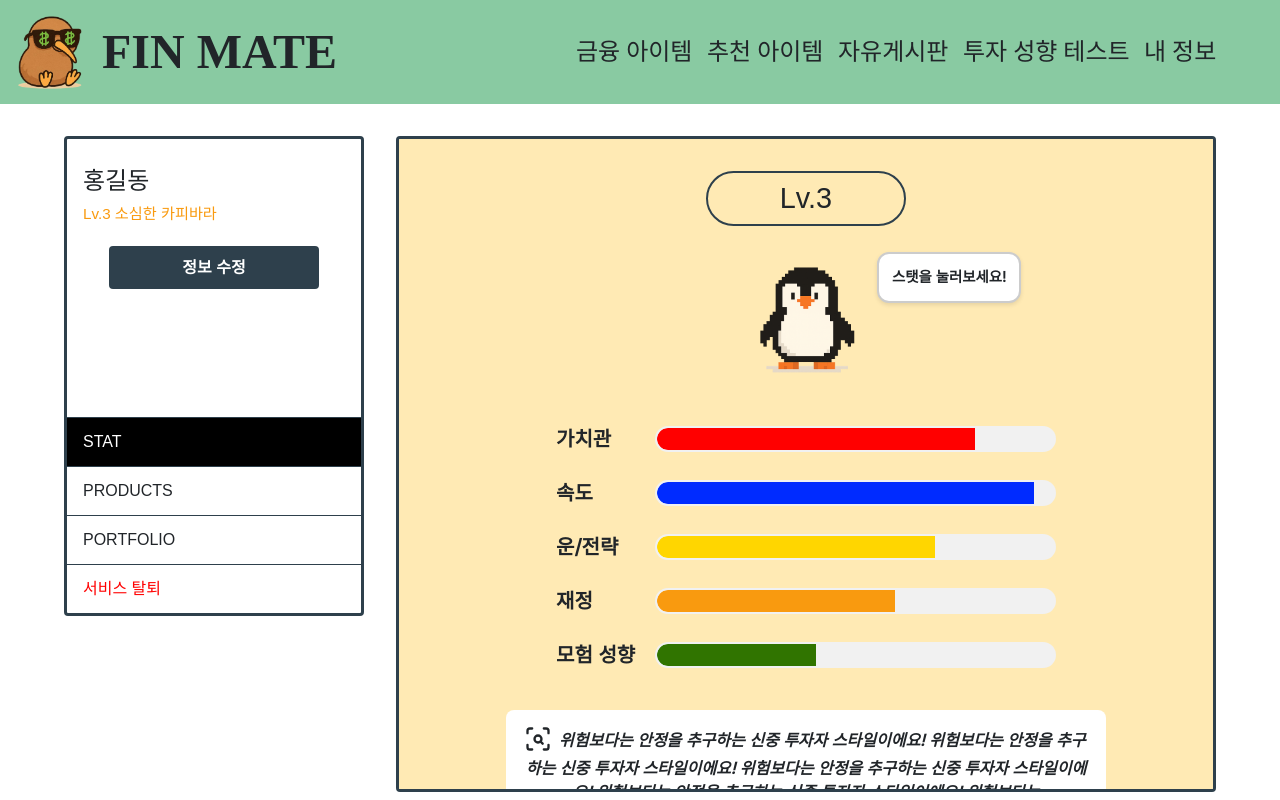
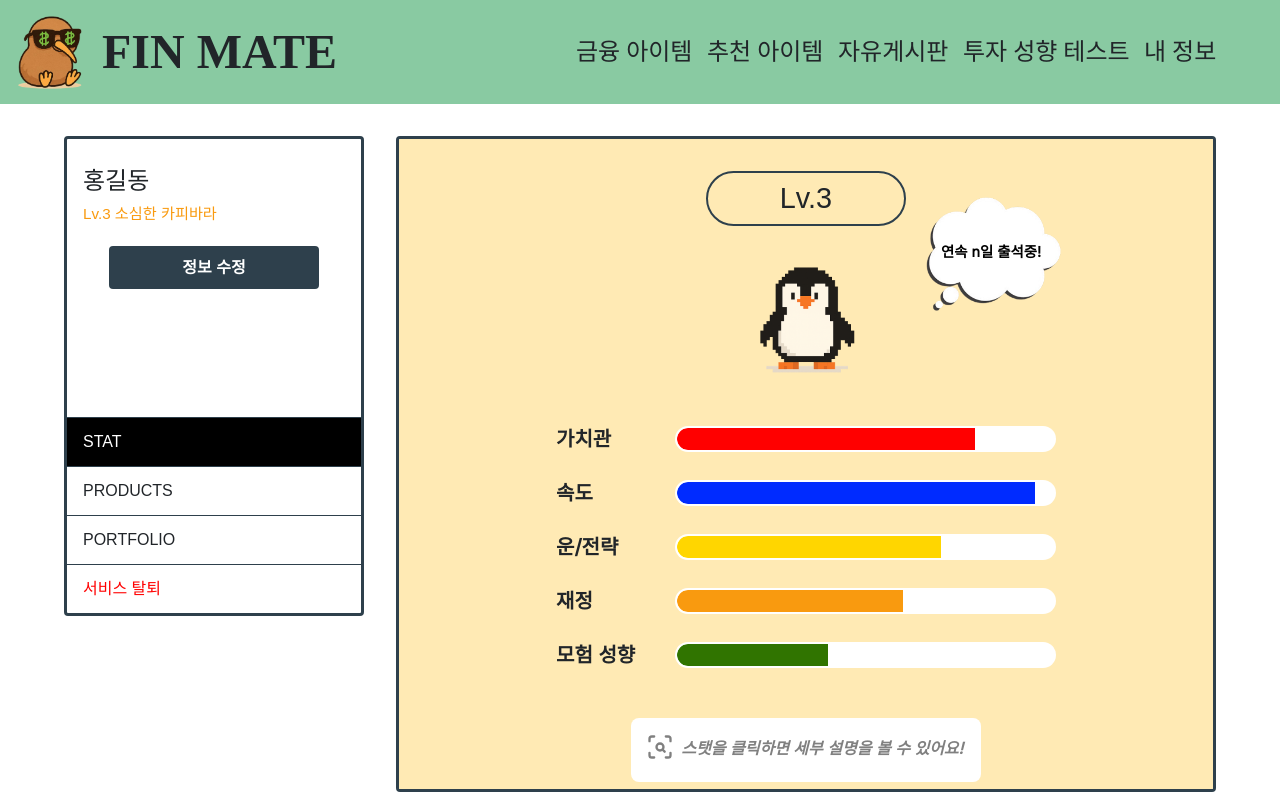
Before and after one commit to KB-technologia/FinMate_FE, a Vue app in the folder FinMate/: page /my-stats in a window 1280 px wide. Built offline with nearby package versions, Linux system fonts and the light colour scheme; a web font is replaced by a local one.

Commit message:
♻️ stat-bar 컴포넌트 분리하여 재사용

```diff
--- /dev/null
+++ b/FinMate/src/components/allshared/UserStatBar.vue
@@ -0,0 +1,88 @@
+<template>
+  <div class="bar-wrapper">
+    <div class="bar-label">{{ label }}</div>
+    <div
+      class="bar-track"
+      :class="{
+        active: interactive && active,
+        interactive: interactive,
+      }"
+      :style="{ borderColor: interactive && active ? color : 'transparent' }"
+      @click="interactive && handleClick()"
+    >
+      <div
+        class="bar-fill"
+        :class="{ full: percent === 100 }"
+        :style="{
+          width: percent + '%',
+          backgroundColor: color,
+        }"
+      />
+    </div>
+  </div>
+</template>
+
+<script setup>
+import { computed } from "vue";
+
+const props = defineProps({
+  label: String,
+  percent: Number,
+  color: String,
+  active: Boolean,
+  interactive: Boolean, // MyPage에서는 true, MainPage에서는 false
+});
+
+const emit = defineEmits(["click"]);
+
+const handleClick = () => {
+  emit("click");
+};
+</script>
+
+<style scoped>
+.bar-wrapper {
+  display: flex;
+  align-items: center;
+  gap: 1.2rem;
+  margin-bottom: 0.5rem;
+}
+
+.bar-label {
+  font-weight: bold;
+  width: 100px;
+  font-size: 1.25rem;
+  white-space: nowrap;
+}
+
+.bar-track {
+  flex: 1;
+  height: 26px;
+  background-color: var(--color-white);
+  border-radius: 14px;
+  overflow: hidden;
+  border: 2px solid transparent;
+  transition: border-color 0.3s ease;
+  cursor: default;
+}
+
+.bar-track.interactive {
+  cursor: pointer;
+}
+
+.bar-fill {
+  height: 100%;
+  border-radius: 14px 0 0 14px;
+  transition: width 0.5s ease;
+}
+
+.bar-fill.full {
+  border-radius: 14px;
+}
+
+.bar-track.active {
+  border: 2px solid var(--color-survey-blue);
+  padding: 2px;
+  box-sizing: border-box;
+}
+</style>
--- a/FinMate/src/components/info/UserStatsPanel.vue
+++ b/FinMate/src/components/info/UserStatsPanel.vue
@@ -3,54 +3,82 @@
     <h2 class="level-title">Lv.3</h2>
     <div class="character-section">
       <img src="@/assets/images/penguin.png" alt="캐릭터" class="character" />
-      <div class="speech-bubble">스탯을 눌러보세요!</div>
+      <div class="speech-bubble" v-if="showSpeech" @click="hideSpeech">
+        <span class="speech-text">연속 n일 출석중!</span>
+      </div>
     </div>
 
     <div class="bars">
-      <div v-for="stat in stats" :key="stat.name" class="bar-wrapper">
-        <div class="bar-label">{{ stat.name }}</div>
-        <div
-          class="bar-track"
-          :class="{ active: activeStat === stat.name }"
-          :style="{
-            borderColor: activeStat === stat.name ? stat.color : 'transparent',
-          }"
-          @click="selectStat(stat.name)"
-        >
-          <div
-            class="bar-fill"
-            :style="{ width: stat.value + '%', backgroundColor: stat.color }"
-          />
-        </div>
-      </div>
+      <UserStatBar
+        v-for="stat in stats"
+        :key="stat.name"
+        :label="stat.name"
+        :percent="stat.value"
+        :color="stat.color"
+        :active="activeStat === stat.name"
+        :interactive="true"
+        @click="selectStat(stat.name)"
+      />
     </div>
 
-    <p class="style-description" :style="{ borderColor: activeStatColor }">
+    <p
+      class="style-description"
+      :style="{
+        borderColor: activeStatColor,
+        color: activeStat ? 'var(--color-black)' : 'gray',
+      }"
+    >
       <ScanSearch class="icon-scan" />
-      위험보다는 안정을 추구하는 신중 투자자 스타일이에요! 위험보다는 안정을
-      추구하는 신중 투자자 스타일이에요! 위험보다는 안정을 추구하는 신중 투자자
-      스타일이에요! 위험보다는 안정을 추구하는 신중 투자자 스타일이에요!
-      위험보다는
+      {{ statDescription }}
     </p>
 
     <button class="explore-btn">
       <PawPrint class="icon-paw" /> 새로운 동물 만나러 가기
     </button>
   </div>
+  <ToastContainer ref="toastRef" />
 </template>
 
 <script setup>
-import { ref, computed } from "vue";
+import { ref, computed, onMounted } from "vue";
 import { PawPrint, ScanSearch } from "lucide-vue-next";
+import UserStatBar from "@/components/allshared/UserStatBar.vue";
+import ToastContainer from "@/components/allshared/ToastContainer.vue";
 
 const activeStat = ref(null);
+const toastRef = ref(null);
 
 const stats = [
-  { name: "가치관", value: 80, color: "var(--color-red)" },
-  { name: "속도", value: 95, color: "var(--color-survey-blue)" },
-  { name: "운/전략", value: 70, color: "var(--color-survey-yellow)" },
-  { name: "재정", value: 60, color: "var(--color-orange)" },
-  { name: "모험 성향", value: 40, color: "var(--color-survey-green)" },
+  {
+    name: "가치관",
+    value: 79,
+    color: "var(--color-red)",
+    description: "가치관에 따라 투자 방향을 신중히 결정하는 타입이에요.",
+  },
+  {
+    name: "속도",
+    value: 95,
+    color: "var(--color-survey-blue)",
+    description: "빠른 의사결정과 실행력을 갖춘 속도 중시형 투자자예요.",
+  },
+  {
+    name: "운/전략",
+    value: 70,
+    color: "var(--color-survey-yellow)",
+    description: "운도 전략도 중요하게 여기는 균형 잡힌 타입이에요.",
+  },
+  {
+    name: "재정",
+    value: 60,
+    color: "var(--color-orange)",
+    description: "재정 상태를 고려해 신중하게 계획하는 타입이에요.",
+  },
+  {
+    name: "모험 성향",
+    value: 40,
+    color: "var(--color-survey-green)",
+    description: "도전을 좋아하지만 적절한 리스크 조절도 아는 타입이에요.",
+  },
 ];
 
 const selectStat = (name) => {
@@ -61,6 +89,21 @@ const activeStatColor = computed(() => {
   const stat = stats.find((s) => s.name === activeStat.value);
   return stat ? stat.color : "transparent";
 });
+
+const statDescription = computed(() => {
+  const stat = stats.find((s) => s.name === activeStat.value);
+  return stat ? stat.description : "스탯을 클릭하면 세부 설명을 볼 수 있어요!";
+});
+
+onMounted(() => {
+  toastRef.value?.addToast("구름을 클릭하면 사라져요!", "info");
+});
+
+const showSpeech = ref(true);
+
+const hideSpeech = () => {
+  showSpeech.value = false;
+};
 </script>
 
 <style scoped>
@@ -93,15 +136,25 @@ const activeStatColor = computed(() => {
 
 .speech-bubble {
   position: absolute;
-  top: 10px;
-  right: -140px;
-  background-color: white;
-  border-radius: 12px;
-  border: 2px solid #ccc;
-  padding: 0.8rem;
+  bottom: 70px;
+  right: -230px;
+  width: 240px;
+  height: 140px;
+  background-image: url("@/assets/images/speech-default.png");
+  background-size: contain;
+  background-repeat: no-repeat;
+  background-position: center;
+  display: flex;
+  align-items: center;
+  justify-content: center;
+}
+
+.speech-text {
   font-size: 0.9rem;
-  font-weight: 600;
-  box-shadow: 0 2px 4px rgba(0, 0, 0, 0.1);
+  font-weight: bold;
+  color: var(--color-black);
+  padding: 0.5rem 1rem;
+  text-align: center;
 }
 
 .bars {
@@ -111,47 +164,9 @@ const activeStatColor = computed(() => {
   flex-direction: column;
   gap: 1rem;
 }
-.bar-wrapper {
-  display: flex;
-  flex-direction: row;
-  align-items: center;
-  gap: 1.2rem;
-  margin-bottom: 0.5rem;
-}
-
-.bar-label {
-  font-weight: bold;
-  width: 100px;
-  font-size: 1.25rem;
-  white-space: nowrap;
-  overflow: hidden;
-}
-
-.bar-track {
-  width: 100%;
-  height: 26px;
-  background-color: #f1f1f1;
-  border-radius: 14px;
-  overflow: hidden;
-  border: 2px solid transparent;
-  box-sizing: border-box;
-  transition: border-color 0.3s ease;
-}
-
-.bar-fill {
-  height: 100%;
-  border-radius: 14px 0 0 14px;
-  transition: width 0.5s ease;
-}
-
-.bar-track.active {
-  border: 2px solid var(--color-survey-blue);
-  padding: 2px;
-  box-sizing: border-box;
-}
 
 .style-description {
-  margin-top: 2rem;
+  margin-top: 2.5rem;
   font-weight: bold;
   font-style: italic;
   font-size: 1rem;
@@ -166,12 +181,12 @@ const activeStatColor = computed(() => {
 }
 
 .explore-btn {
-  margin-top: 1rem;
+  margin-top: 2rem;
   padding: 0.8rem 1.2rem;
   border: none;
-  border-radius: 8px;
-  background-color: #89caa2;
-  color: white;
+  border-radius: 10px;
+  background-color: var(--color-primary-green);
+  color: var(--color-white);
   font-weight: bold;
   cursor: pointer;
   box-shadow: 0 4px 10px rgba(0, 0, 0, 0.15);
```
